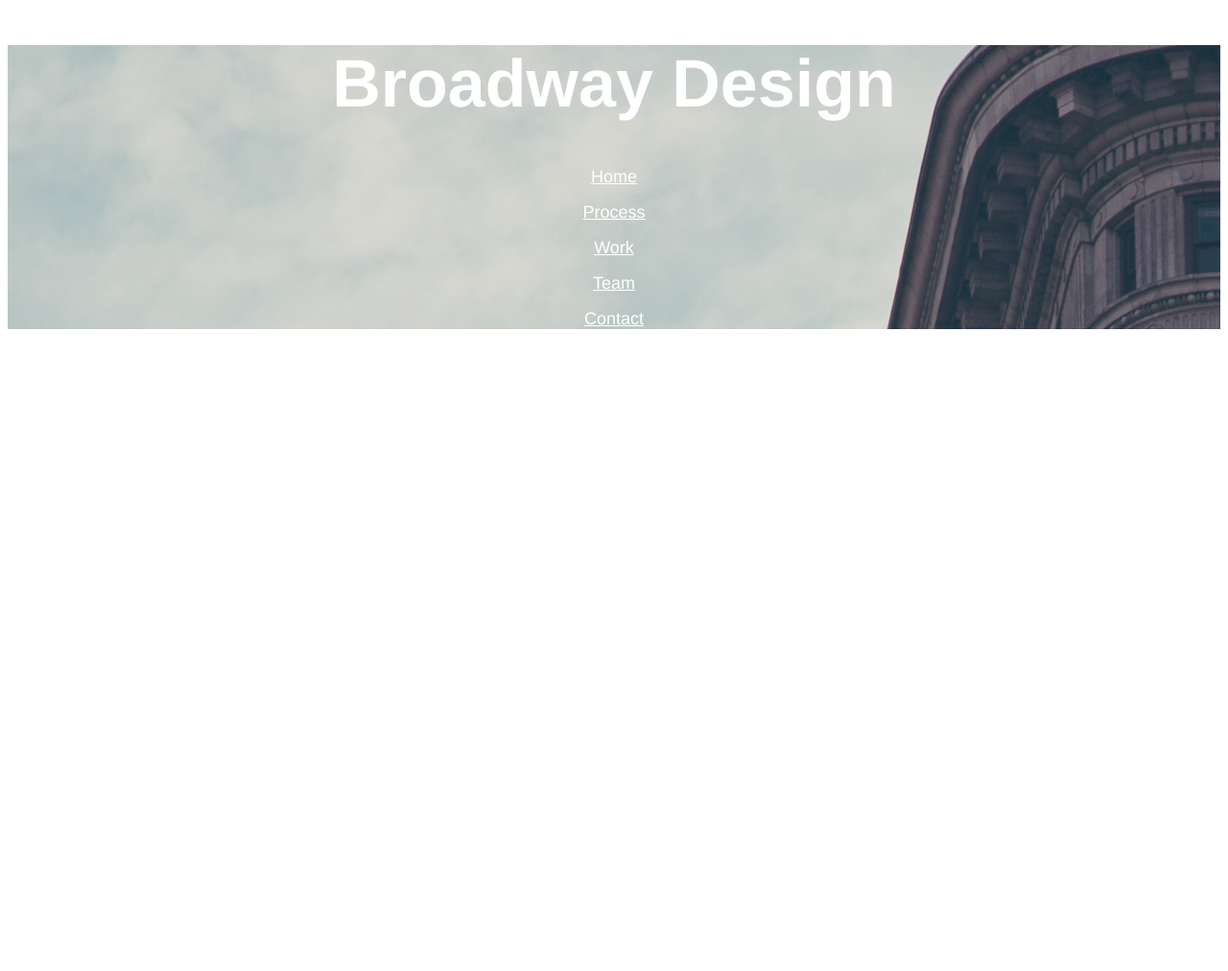
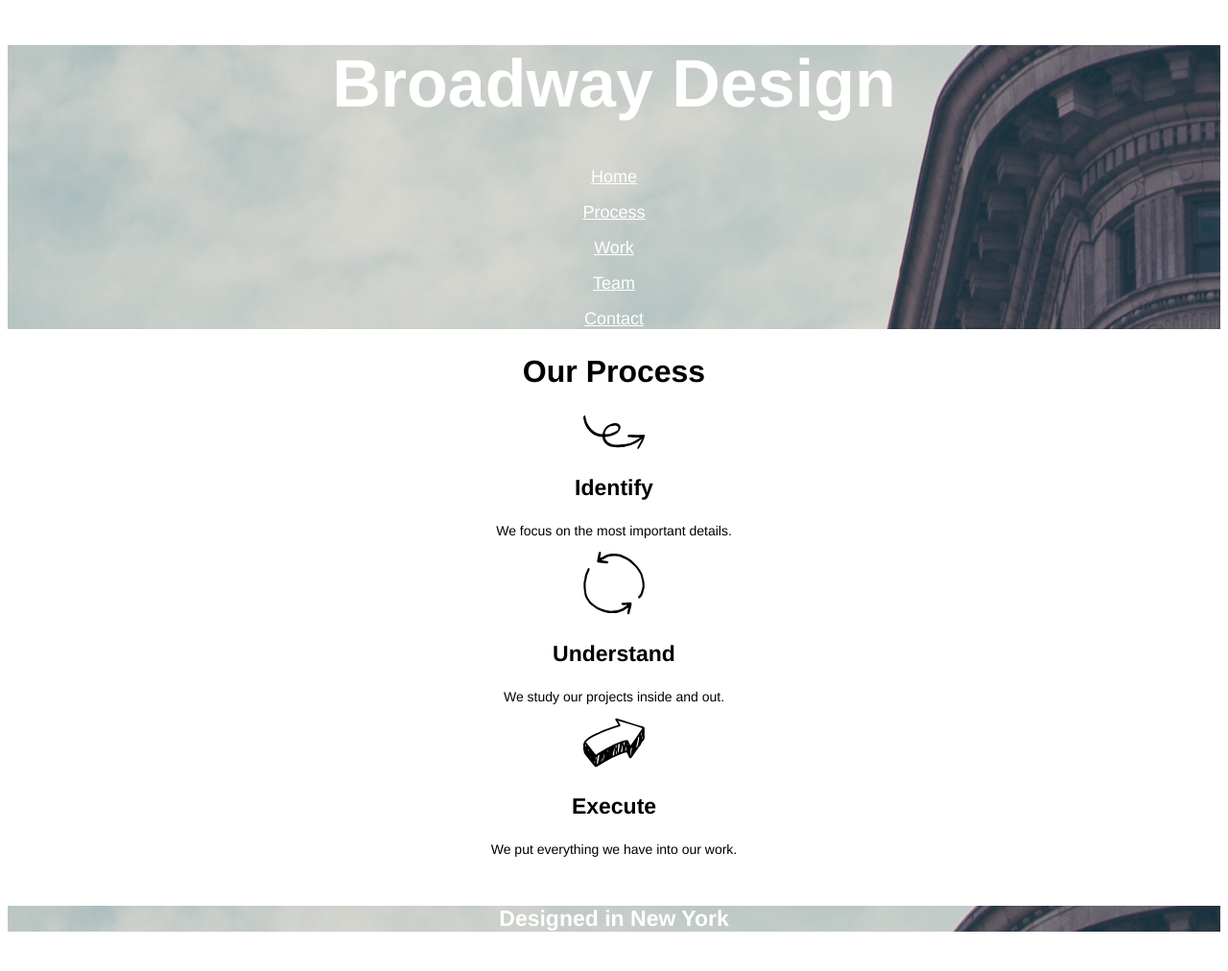
Before and after one commit to Schatze57/broadway, a plain HTML site: page index.html in a window 1280 px wide. Shown: the whole page at 96% size. Before the commit the page ends 800 px from the top, so only its background shows below. Drawn offline with Linux system fonts and the light colour scheme.

Commit message:
add process and work sections HTML and CSS

```diff
--- a/index.html
+++ b/index.html
@@ -6,14 +6,39 @@
     <link rel="stylesheet" href="./resources/css/style.css">
   </head>
   <body>
+    <div class="header">
     <!--Top of page header-->
-    <div class="header">
       <h1>Broadway Design</h1>
         <p><a href="#">Home</a></p>
-        <p><a href="#">Process</a></p>
-        <p><a href="#">Work</a></p>
+        <p><a href="#identify">Process</a></p>
+        <p><a href="#work">Work</a></p>
         <p><a href="#">Team</a></p>
         <p><a href="#">Contact</a></p>
     </div>
+
+    <div class="ourprocess">
+    <!--Process section of webpage-->
+      <h2 id=process>Our Process</h2>
+
+      <img src="./resources/images/identify.svg" alt="a flowing, rotating arrow">
+      <h3 id=identify>Identify</h3>
+      <p class="process-text">We focus on the most important details.</p>
+
+      <img src="./resources/images/understand.svg" alt="two circular arrows flowing into one another">
+      <h3 id=understand>Understand</h3>
+      <p class="process-text">We study our projects inside and out.</p>
+
+      <img src="./resources/images/execute.svg" alt="thick 3-D arrow">
+      <h3 id=execute>Execute</h3>
+      <p class="process-text">We put everything we have into our work.</p>
+    </div>
+
+    <div class="work">
+      <!--Work section of webpage-->
+      <br>
+      <h2 id=work>Designed in New York</h2>
+      <br>
+    </div>
+
   </body>
 </html>
--- a/resources/css/style.css
+++ b/resources/css/style.css
@@ -14,3 +14,20 @@ a {
   font-size: 18px;
   color: white;
 }
+h2 {
+  font-size: 32px;
+  font-weight: bold;
+}
+#identify,#understand,#execute {
+  font-size: 23px;
+  font-weight: bold;
+}
+.process-text {
+  font-size: 14px;
+}
+#work {
+  font-size: 23px;
+  font-weight: bold;
+  color: white;
+  background-image: url("../../resources/images/the-flatiron-building.png");
+}
```
